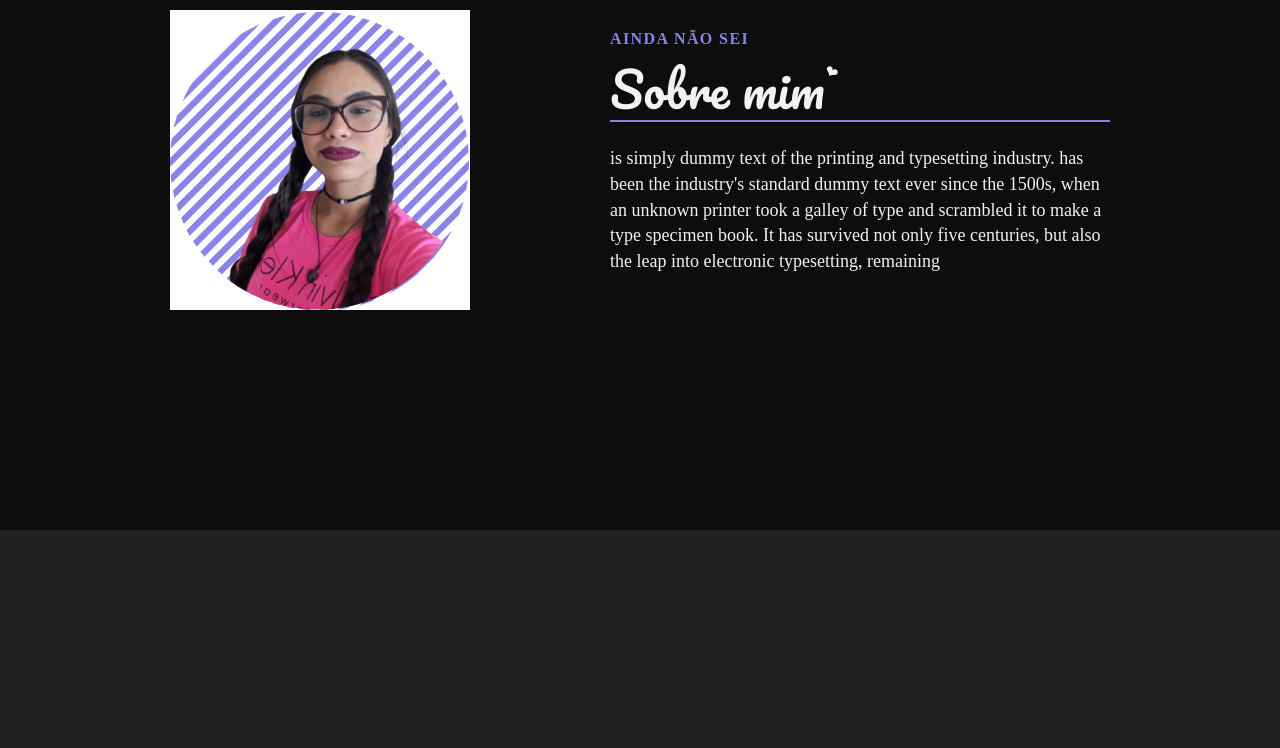
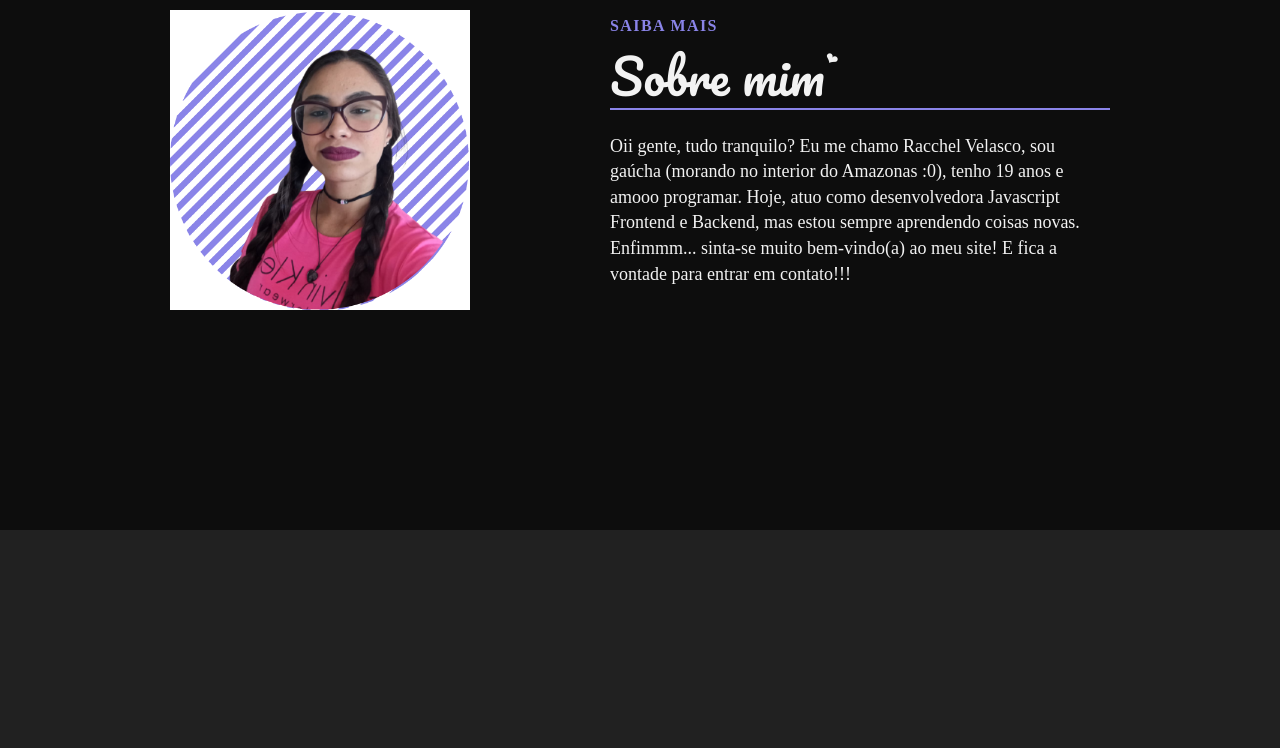
Before and after one commit to Racchel/portifolio, a React (Create React App) app: page / in a window 1280 px wide. Shown: the part 860-1608 px from the top of the page. Built offline with nearby package versions, Linux system fonts and the light colour scheme; a web font is replaced by a local one.

Commit message:
Refactor: update textual content in Portuguese - don't forget to translate to English

```diff
--- a/src/share/data/infoSection.js
+++ b/src/share/data/infoSection.js
@@ -5,66 +5,58 @@ import { assets } from '../../assets'
 const textualDataPT = [
    {
       id: 'about',
-      topLine: 'ainda não sei',
+      topLine: 'Saiba mais',
       headLine: 'Sobre mim',
-      description: `is simply dummy text of the printing and typesetting industry.
-   has been the industry's standard dummy text ever since the 1500s,
-   when an unknown printer took a galley of type and scrambled it to make a type specimen book.
-   It has survived not only five centuries, but also the leap into electronic typesetting, remaining `,
-      alt: 'Foto da autora'
+      description: `Oii gente, tudo tranquilo? Eu me chamo Racchel Velasco, sou gaúcha (morando no interior do Amazonas :0), tenho 19 anos e amooo programar.
+      Hoje, atuo como desenvolvedora Javascript Frontend e Backend, mas estou sempre aprendendo coisas novas.
+      Enfimmm... sinta-se muito bem-vindo(a) ao meu site! E fica a vontade para entrar em contato!!!`,
+      alt: 'Foto da autora.'
    },
    {
       id: 'projects',
-      topLine: 'ainda não sei',
+      topLine: 'Um pouco sobre',
       headLine: 'Meus projetos',
-      description: `is simply dummy text of the printing and typesetting industry.
-   has been the industry's standard dummy text ever since the 1500s,
-   when an unknown printer took a galley of type and scrambled it to make a type specimen book.
-   It has survived not only five centuries, but also the leap into electronic typesetting, remaining `,
-      alt: 'Imagem ilustrativa para representar uma mulher realizando seus projetos',
+      description: `Logo abaixo, você vai encontrar alguns dos projetos que eu desenvolvi ao longo da minha trajetória como desenvolvedora.
+      Com o tempo, pretendo melhorar esses projetos! E, caso você quiser contribuir comigo, pode mandar um PR lá no meu Github. ;)`,
+      alt: 'Imagem ilustrativa para representar uma mulher realizando seus projetos.',
    },
    {
       id: 'blog',
-      topLine: 'ainda não sei',
-      headLine: 'Meu blog',
-      description: `is simply dummy text of the printing and typesetting industry.
-   has been the industry's standard dummy text ever since the 1500s,
-   when an unknown printer took a galley of type and scrambled it to make a type specimen book.
-   It has survived not only five centuries, but also the leap into electronic typesetting, remaining `,
-      alt: 'Imagem ilustrativa para representar uma mulher escrevendo um post para um blog',
+      topLine: 'Meu futuro',
+      headLine: 'Blog',
+      description: `Deixei essa seção especialmente separada para falar do meu futuro blog! Este é um projeto que quero fazer faz bastante tempo.
+      Aos poucos, vou construindo e postando vídeos no meu LinkedIn e Instragram sobre o processo de desenvolvimento, passo a passo.
+      Espero que gostem! <3`,
+      alt: 'Imagem ilustrativa para representar uma mulher escrevendo um post para um blog.',
    }
 ]
 
 const textualDataEn = [
    {
       id: 'about',
-      topLine: 'ainda não sei',
+      topLine: 'Learn more',
       headLine: 'About me',
-      description: `is simply dummy text of the printing and typesetting industry.
-   has been the industry's standard dummy text ever since the 1500s,
-   when an unknown printer took a galley of type and scrambled it to make a type specimen book.
-   It has survived not only five centuries, but also the leap into electronic typesetting, remaining `,
-      alt: 'Foto da autora'
+      description: `Oii gente, tudo tranquilo? Eu me chamo Racchel Velasco, sou gaúcha (morando no interior do Amazonas :0), tenho 19 anos e amooo programar.
+      Hoje, atuo como desenvolvedora Javascript Frontend e Backend, mas estou sempre aprendendo coisas novas.
+      Enfimmm... sinta-se muito bem-vindo(a) ao meu site! E fica a vontade para entrar em contato!!!`,
+      alt: 'Foto da autora.'
    },
    {
       id: 'projects',
-      topLine: 'ainda não sei',
+      topLine: 'A little about',
       headLine: 'My projects',
-      description: `is simply dummy text of the printing and typesetting industry.
-   has been the industry's standard dummy text ever since the 1500s,
-   when an unknown printer took a galley of type and scrambled it to make a type specimen book.
-   It has survived not only five centuries, but also the leap into electronic typesetting, remaining `,
-      alt: 'Imagem ilustrativa para representar uma mulher realizando seus projetos',
+      description: `Logo abaixo, você vai encontrar alguns dos projetos que eu desenvolvi ao longo da minha trajetória como desenvolvedora.
+      Com o tempo, pretendo melhorar esses projetos! E, caso você quiser contribuir comigo, pode mandar um PR lá no meu Github. ;)`,
+      alt: 'Imagem ilustrativa para representar uma mulher realizando seus projetos.',
    },
    {
       id: 'blog',
-      topLine: 'ainda não sei',
-      headLine: 'My blog',
-      description: `is simply dummy text of the printing and typesetting industry.
-   has been the industry's standard dummy text ever since the 1500s,
-   when an unknown printer took a galley of type and scrambled it to make a type specimen book.
-   It has survived not only five centuries, but also the leap into electronic typesetting, remaining `,
-      alt: 'Imagem ilustrativa para representar uma mulher escrevendo um post para um blog',
+      topLine: 'My future',
+      headLine: 'Blog',
+      description: `Deixei essa seção especialmente separada para falar do meu futuro blog! Este é um projeto que quero fazer faz bastante tempo.
+      Aos poucos, vou construindo e postando vídeos no meu LinkedIn e Instragram sobre o processo de desenvolvimento, passo a passo.
+      Espero que gostem! <3`,
+      alt: 'Imagem ilustrativa para representar uma mulher escrevendo um post para um blog.',
    }
 ]
 
```
